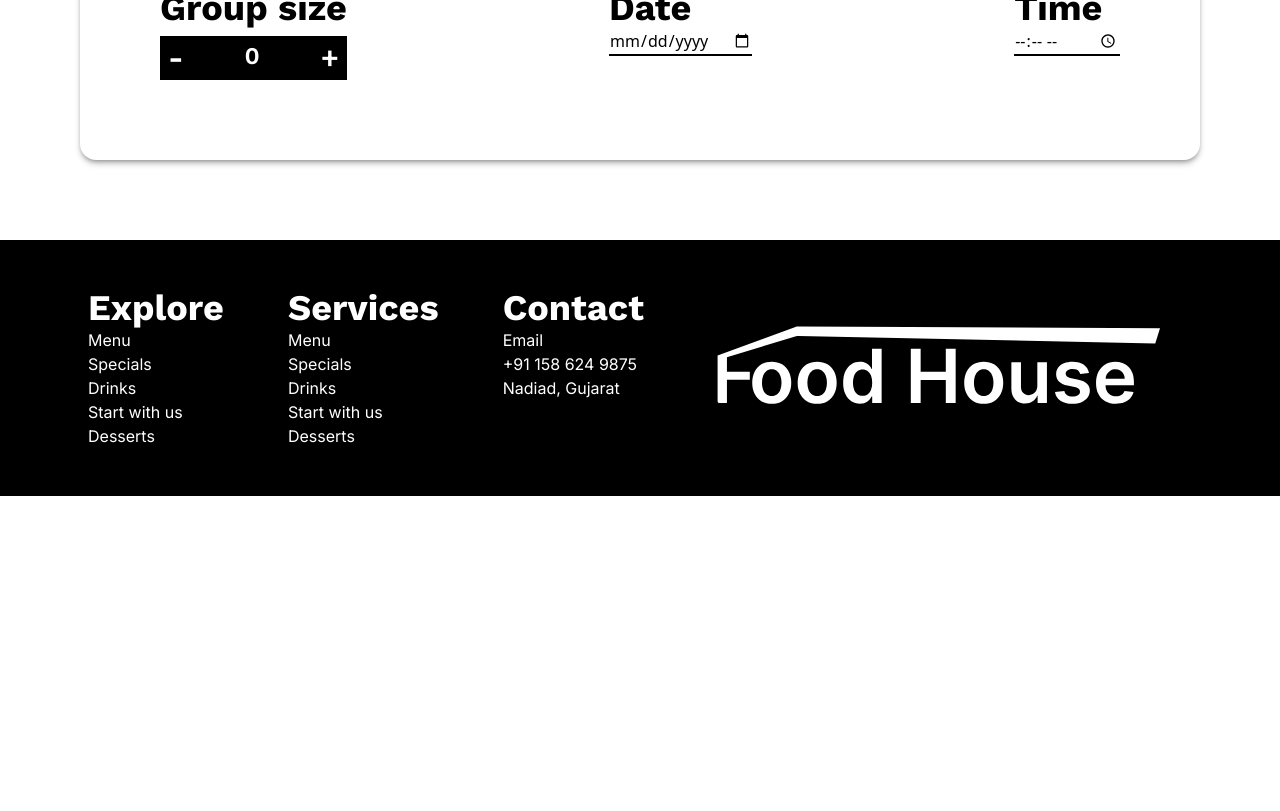
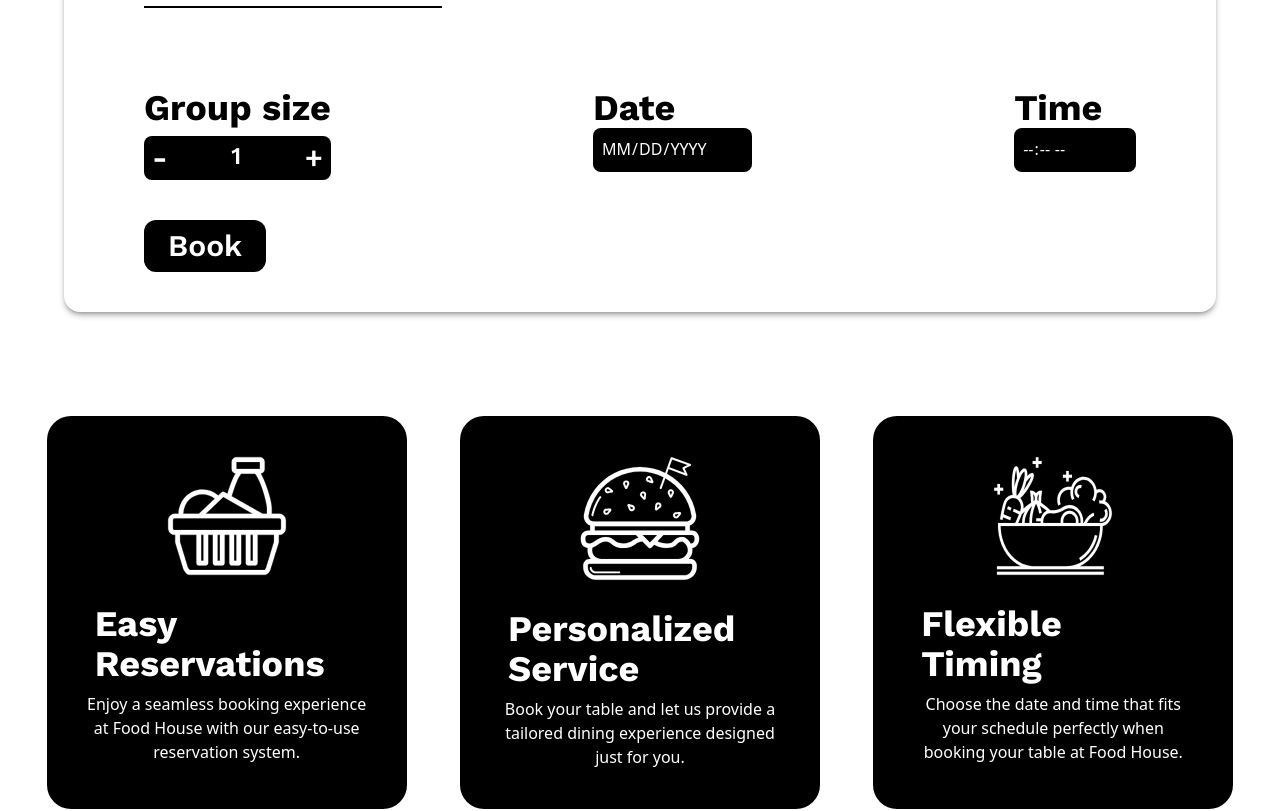
Before and after one commit to YUGE0/Food-House, a Next.js app: page /book in a window 1280 px wide. Shown: the part 500-1311 px from the top of the page. Before the commit the page ends 996 px from the top, so only its background shows below. Built offline with nearby package versions, Linux system fonts and the light colour scheme.

Commit message:
Booking page addition.

```diff
--- a/app/book/page.tsx
+++ b/app/book/page.tsx
@@ -1,11 +1,28 @@
 import React from 'react'
+import Image from 'next/image'
 import Tablebook from '../compo/tablebook'
 
 export default function Page() {
   return (
-    <div>
-        Oh hey book your table in advance here.
-        <Tablebook/>
+    <div className="my-10 md:my-32"><h1 className="text-center">Hey book your table in advance here.</h1>
+            <Tablebook/>
+            <div className="p-10 flex flex-col gap-10 lg:flex-row justify-around">
+              <div className="bg-black text-white lg:w-[30%] justify-items-center p-10 rounded-3xl">
+                <Image src="/ingredients.svg" width={120} height={0} alt="Food House Logo"/>
+                <h3 className="mt-5 p-2">Easy Reservations</h3>
+                <p className="text-center">Enjoy a seamless booking experience at Food House with our easy-to-use reservation system.</p>
+              </div>
+              <div className="bg-black text-white lg:w-[30%] justify-items-center p-10 rounded-3xl">
+                <Image src="/taste.svg" width={120} height={0} alt="Food House Logo"/>
+                <h3 className="mt-5 p-2">Personalized Service</h3>
+                <p className="text-center">Book your table and let us provide a tailored dining experience designed just for you.</p>
+              </div>
+              <div className="bg-black text-white lg:w-[30%] justify-items-center p-10 rounded-3xl">
+                <Image src="/healthy.svg" width={120} height={0} alt="Food House Logo"/>
+                <h3 className="mt-5 p-2">Flexible Timing</h3>
+                <p className="text-center">Choose the date and time that fits your schedule perfectly when booking your table at Food House.</p>
+              </div>
+            </div>
     </div>
   )
 }
--- a/app/compo/Nav.tsx
+++ b/app/compo/Nav.tsx
@@ -24,13 +24,14 @@ export default function Nav() {
           <Image className="" src="/CloseMenu.svg" width={50} height={0} alt="Food House Logo"/>}
           </button>
         </div>
+        <div className="hidden">
         <svg width="55" height="50" viewBox="0 0 70 50" fill="none" xmlns="http://www.w3.org/2000/svg">
           <path d="M20.055 0.5L64.3738 2.76692L66.9999 11.6077L23.6132 6.22988C22.1349 6.04665 20.652 6.53205 19.5682 7.55387L0 26.0028L7 30.3247L9 24.8947L16.5 44.6622L58.7477 42.9742L64.3738 48.7703H14L7 30.3247L9 24.8947L16.5 44.6622L58.7477 42.9742L64.3738 48.7703H14L7 30.3247L0 26.0028V21.3659L20.055 0.5Z" fill="black"/>
           <text x="34" y="40" fill="black" fontSize="40" fontFamily="'Inter', sans-serif" fontWeight="bold" textAnchor="middle">
           {1}</text>
           <circle cx="21" cy="52.2837" r="3" stroke="black" strokeWidth="2"/>
           <circle cx="51" cy="52.2837" r="3" stroke="black" strokeWidth="2"/>
-        </svg>
+        </svg></div>
     </div>
       {bMenu===false&&<div className="flex justify-around px-10 border-t-2 shadow-md border-black rounded-md m-2 py-1">
           <Link className="text-Fcolor font-bold text-4xl" href="/menu">Menu</Link>
--- a/app/compo/RDishes.tsx
+++ b/app/compo/RDishes.tsx
@@ -1,6 +1,7 @@
 import React from 'react'
 import FCard from './FCard'
 import dishes from '../ApiDemo/Dish'
+import Link from 'next/link'
 
 export default function RDishes() {
   return (
@@ -9,7 +10,7 @@ export default function RDishes() {
         {dishes.slice(0,4).map((di) => (<FCard key={`${di.id}`} {...di}/>))}
     </div>
     <div className="my-10 flex justify-end">
-      <button className=" bg-black text-white p-2 px-6 rounded-xl text-3xl font-semibold font-work">Explore</button>
+      <button className=" bg-black text-white p-2 px-6 rounded-xl text-3xl font-semibold font-work"><Link href={"/menu"}>Explore</Link></button>
     </div>
     </div>
   )
--- a/app/compo/Specialities.tsx
+++ b/app/compo/Specialities.tsx
@@ -2,6 +2,7 @@
 import React, { useState } from 'react'
 import Image from 'next/image'
 import SFcard from './SFcard';
+import Link from 'next/link';
 
 export default function Specialities() {
     const[currentSpeciality,setSpeciality] = useState("Appetizers");
@@ -69,11 +70,11 @@ export default function Specialities() {
                 {currentSpeciality=="Rice"&&<SFcard iname={"Veg Dum Biryani"} Price={220} img={"/vegdumbiryani.webp"}/>}
                 {currentSpeciality=="Rice"&&<SFcard iname={"Vaghareli khichdi"} Price={150} img={"/vagharelikhichdi.webp"}/>}
                 {currentSpeciality=="Desserts"&&<SFcard iname={"Rabdi"} Price={180} img={"/rabdi.webp"}/>}
-                {currentSpeciality=="Desserts"&&<SFcard iname={"Gajar Halwa"} Price={180} img={"/GajarHalwa.webp"}/>}
+                {currentSpeciality=="Desserts"&&<SFcard iname={"Gajar Halwa"} Price={180} img={"/GajarKaHalwa.webp"}/>}
             </div>
         </div>
         <div className="my-10 flex justify-end">
-            <button className=" bg-black text-white p-2 px-6 rounded-xl text-3xl font-semibold font-work">Explore</button>
+            <button className="bg-black text-white p-2 px-6 rounded-xl text-3xl font-semibold font-work"><Link href={"/menu"}>Explore</Link></button>
         </div>
     </div>
   )
--- a/app/compo/tablebook.tsx
+++ b/app/compo/tablebook.tsx
@@ -1,38 +1,91 @@
-"use client"
-import React, { useState } from 'react'
+"use client";
+import React, { useState } from "react";
 
 export default function Tablebook() {
-     const [quantity, setQuantity] = useState(0);
+  const [name, setName] = useState("");
+  const [quantity, setQuantity] = useState(1); // Default to 1
+  const [date, setDate] = useState("");
+  const [time, setTime] = useState("");
 
   const increment = () => {
-        setQuantity((prevQuantity) => prevQuantity + 1);};
+    setQuantity((prevQuantity) => prevQuantity + 1);
+  };
+
   const decrement = () => {
-        setQuantity((prevQuantity) => Math.max(0, prevQuantity - 1));};
+    setQuantity((prevQuantity) => Math.max(1, prevQuantity - 1));
+  };
+
+  const handleSubmit = (e:any) => {
+    e.preventDefault();
+    alert(name+" your booking has submitted!");
+    console.log({
+      name,
+      quantity,
+      date,
+      time,
+    });
+  };
+
   return (
-    <div className="m-20 p-10 rounded-2xl shadow-md shadow-black/30">
-        <h1>We are almost there, hope to see you soon. Feel up this details.</h1>
+    <div className="p-10 m-10 md:m-16 rounded-2xl shadow-md shadow-black/30">
+      <h1>We are almost there, hope to see you soon.</h1>
+      <form onSubmit={handleSubmit}>
         <div className="p-10">
           <h3>Name</h3>
-            <input className="border-b-2 border-black w-[30%]" type='text'></input>
+          <input className="border-b-2 p-2 text-xl capitalize border-black w-full md:w-[30%]" type="text" placeholder="Enter your name" value={name}
+            onChange={(e) => setName(e.target.value)} required/>
         </div>
-        <div className="flex justify-between">
+        <div className="md:flex justify-between">
           <div className="p-10">
             <h3>Group size</h3>
             <div className="mt-2 flex justify-between">
-                <button onClick={decrement} className=" bg-black text-white p-1 px-2 text-3xl font-semibold font-work">-</button>
-                <h4 className="p-1 px-2 text-center text-2xl w-full bg-black text-white">{quantity}</h4>
-                <button onClick={increment} className=" bg-black text-white p-1 px-2 text-3xl font-semibold font-work">+</button>
+              <button
+                type="button"
+                onClick={decrement}
+                className="rounded-l-lg bg-black text-white p-1 px-2 text-3xl font-semibold font-work"
+              >
+                -
+              </button>
+              <h4 className="p-1 px-2 text-center text-2xl w-full bg-black text-white">
+                {quantity}
+              </h4>
+              <button
+                type="button"
+                onClick={increment}
+                className="rounded-r-lg bg-black text-white p-1 px-2 text-3xl font-semibold font-work"
+              >
+                +
+              </button>
             </div>
           </div>
           <div className="p-10">
             <h3>Date</h3>
-                <input className="border-b-2 border-black w-full" type='date'></input>
+            <input
+              className="border-b-2 border-black w-full p-2 text-white uppercase rounded-lg bg-black"
+              type="date"
+              value={date}
+              onChange={(e) => setDate(e.target.value)}
+              required
+            />
           </div>
           <div className="p-10">
             <h3>Time</h3>
-                <input className="border-b-2 border-black w-full" type='time'></input>
+            <input
+              className="border-b-2 border-black w-full p-2 text-white uppercase rounded-lg bg-black"
+              type="time"
+              value={time}
+              onChange={(e) => setTime(e.target.value)}
+              required
+            />
           </div>
         </div>
+        <button
+          type="submit"
+          className="ml-10 bg-black text-white p-2 px-6 rounded-xl text-3xl font-semibold font-work"
+        >
+          Book
+        </button>
+      </form>
     </div>
-  )
+  );
 }
```
Lines whose indentation alone changed are shown as unchanged.
